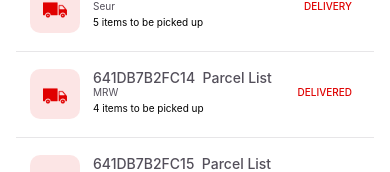
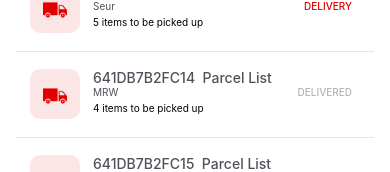
Before and after one commit to DonatellaC/carriex-app-react-native, a React Native app: screen / in a window 390 px wide. Both pictures are taken after a click on the element 195 px from the left and 146 px from the top of the page. Shown: the part 171-343 px from the top of the page. Built offline with nearby package versions, Linux system fonts and the light colour scheme.

Commit message:
fix: fixed style delivered

```diff
--- a/src/components/List/List.js
+++ b/src/components/List/List.js
@@ -1,7 +1,5 @@
 import React from "react";
 import { View, Text, TouchableOpacity } from "react-native";
-import CargoTruck from "../../utilities/cargoTruck";
-import Rectangle from "../../utilities/rectangle";
 import Icons from "../Icons/Icons";
 import styles from "./styles";
 
@@ -37,7 +35,15 @@ const List = ({
               )}
               <View style={styles.infoRight}>
                 {deliveryStatus && (
-                  <Text style={[styles.idText, styles.deliveryStatus]}>
+                  <Text
+                    style={[
+                      styles.idText,
+                      styles.deliveryStatus,
+                      deliveryStatus === "Delivered"
+                        ? styles.deliveredStatus
+                        : styles.deliveryStatus,
+                    ]}
+                  >
                     {deliveryStatus}
                   </Text>
                 )}
@@ -67,3 +73,13 @@ const List = ({
 };
 
 export default List;
+
+//  <Text
+//    style={[
+//      styles.idText,
+//      styles.deliveryStatus,
+//      deliveryStatus === "Delivered" && { color: "rgba(58, 53, 65, 0.38)" },
+//    ]}
+//  >
+//    {deliveryStatus}
+//  </Text>;
--- a/src/components/List/styles.js
+++ b/src/components/List/styles.js
@@ -72,6 +72,9 @@ const styles = StyleSheet.create({
     textTransform: "uppercase",
     textAlign: "right",
   },
+  deliveredStatus: {
+    color: "rgba(58, 53, 65, 0.38)",
+  },
   currierNameStatusWrapper: {
     display: "flex",
     flexDirection: "row",
```
